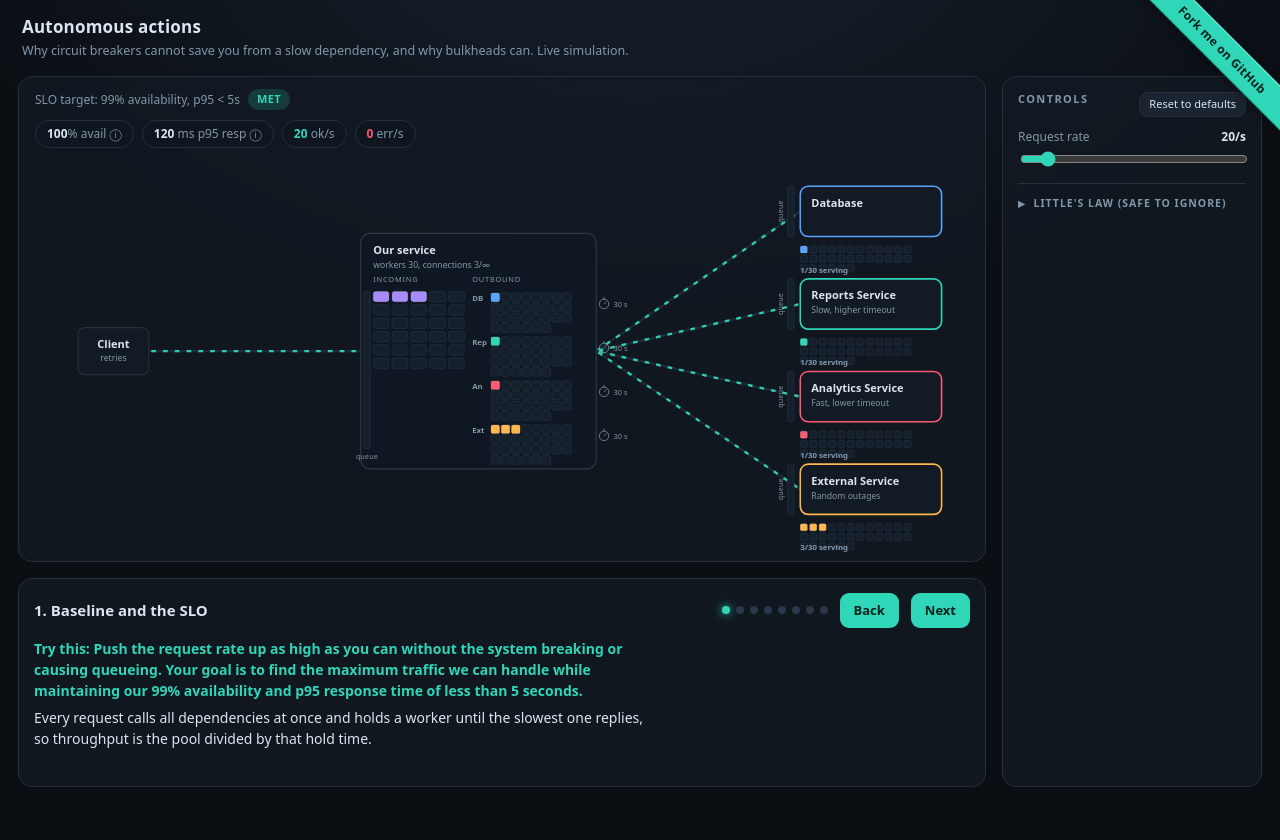
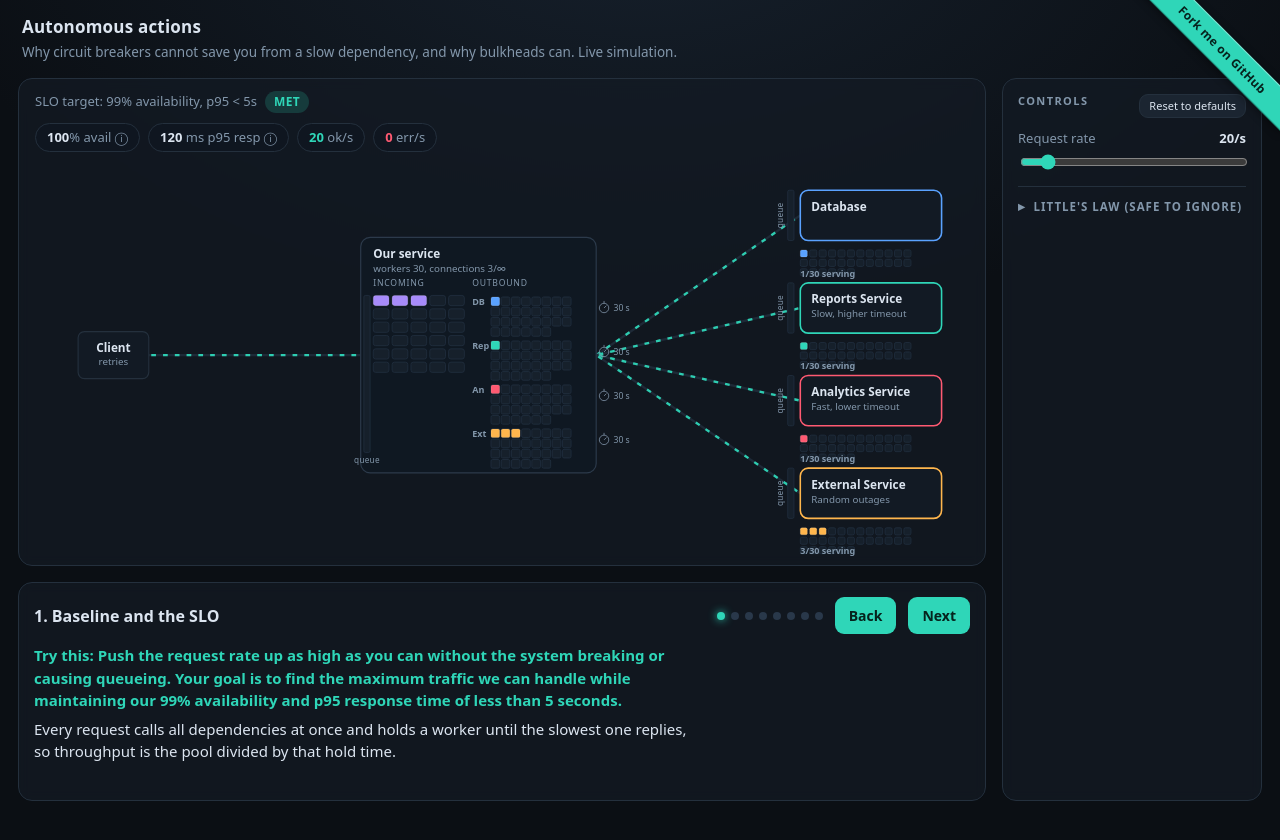
Before and after one commit to vosechu/vosechu.github.io, a Jekyll site: the page autonomous-actions/index.html, which Jekyll copies as it is, in a window 1280 px wide. Shown: the top 840 px of the page. Built offline with Jekyll 4.4.1, drawn with Linux system fonts in a browser that asks for light colours.

Commit message:
fix: bump text sizes for readability
A customer reported a lot of the text was very small. Raised the base font and
the small UI sizes, weighted toward the SVG diagram labels, which render below
their nominal px because the diagram scales down to fit its column.

Co-Authored-By: Claude Opus 4.8 (1M context) <noreply@anthropic.com>

```diff
--- a/autonomous-actions/index.html
+++ b/autonomous-actions/index.html
@@ -25,14 +25,14 @@
         radial-gradient(1200px 700px at 50% -10%, #16202c 0%, var(--bg) 60%),
         var(--bg);
       color: var(--ink);
-      font: 14px/1.5 ui-sans-serif, system-ui, -apple-system, "Segoe UI", Roboto, sans-serif;
+      font: 15px/1.5 ui-sans-serif, system-ui, -apple-system, "Segoe UI", Roboto, sans-serif;
       -webkit-font-smoothing: antialiased;
     }
     header {
       padding: 14px 22px 6px;
     }
     header h1 { margin: 0; font-size: 17px; letter-spacing: 0.2px; font-weight: 650; }
-    header p { margin: 2px 0 0; color: var(--ink-dim); font-size: 12.5px; }
+    header p { margin: 2px 0 0; color: var(--ink-dim); font-size: 13.5px; }
     /* Left column stacks the diagram and its caption; the controls panel is a
        separate full-height right column, so its sliders never push the caption
        down (the caption stays under the diagram, at diagram width). */
@@ -53,21 +53,21 @@
       backdrop-filter: blur(6px);
     }
     /* Little's Law: a collapsible section in the controls panel (built by controls.js). */
-    .little-law { margin: 6px 0 0; font-size: 11px; color: var(--ink-dim); line-height: 1.45; }
-    #little-body { margin-top: 7px; font-variant-numeric: tabular-nums; font-size: 12px; }
+    .little-law { margin: 6px 0 0; font-size: 12px; color: var(--ink-dim); line-height: 1.45; }
+    #little-body { margin-top: 7px; font-variant-numeric: tabular-nums; font-size: 13px; }
     #little-body .eq { color: var(--ink); }
     #little-body .eq b { color: var(--ink); font-weight: 700; }
     #little-body .have { margin-top: 3px; color: var(--ink-dim); }
     #little-body.over .have, #little-body.over .have b { color: var(--amber); }
-    #slo { display: flex; align-items: center; gap: 8px; padding: 2px 4px 6px; font-size: 12px; color: var(--ink-dim); }
-    #slo b { padding: 2px 9px; border-radius: 999px; font-size: 11px; font-weight: 700; letter-spacing: 0.4px; }
+    #slo { display: flex; align-items: center; gap: 8px; padding: 2px 4px 6px; font-size: 13px; color: var(--ink-dim); }
+    #slo b { padding: 2px 9px; border-radius: 999px; font-size: 12px; font-weight: 700; letter-spacing: 0.4px; }
     #slo b.met { background: rgba(47,214,184,0.18); color: var(--teal); }
     #slo b.breached { background: rgba(255,90,114,0.18); color: var(--red); }
     .info { position: relative; cursor: help; color: var(--ink-dim); }
     .info .tip {
       display: none; position: absolute; bottom: 150%; left: 50%; transform: translateX(-50%);
       width: 230px; background: var(--panel-solid); border: 1px solid var(--border); border-radius: 8px;
-      padding: 8px 10px; font-size: 11px; font-weight: 400; color: var(--ink); line-height: 1.45; z-index: 20;
+      padding: 8px 10px; font-size: 12.5px; font-weight: 400; color: var(--ink); line-height: 1.45; z-index: 20;
     }
     .info:hover .tip, .info:focus .tip { display: block; }
     #metrics { display: flex; flex-wrap: wrap; gap: 8px; padding: 4px 4px 10px; }
@@ -76,7 +76,7 @@
       border: 1px solid var(--border);
       border-radius: 999px;
       padding: 4px 11px;
-      font-size: 12px;
+      font-size: 13px;
       color: var(--ink-dim);
     }
     .chip b { color: var(--ink); font-weight: 650; font-variant-numeric: tabular-nums; }
@@ -102,12 +102,12 @@
     .panelhead h2 { margin: 0; }
     .panelhead .reset { font-size: 11px; padding: 3px 9px; }
     .control { display: block; margin: 0 0 11px; }
-    .control .lab { display: flex; justify-content: space-between; font-size: 12px; color: var(--ink-dim); margin-bottom: 3px; }
+    .control .lab { display: flex; justify-content: space-between; font-size: 13px; color: var(--ink-dim); margin-bottom: 3px; }
     .control .lab b { color: var(--ink); font-variant-numeric: tabular-nums; }
     input[type=range] {
       width: 100%; accent-color: var(--teal); background: transparent; cursor: pointer;
     }
-    .control.toggle { display: flex; justify-content: space-between; align-items: center; font-size: 12px; color: var(--ink-dim); }
+    .control.toggle { display: flex; justify-content: space-between; align-items: center; font-size: 13px; color: var(--ink-dim); }
     .control.toggle input { accent-color: var(--teal); width: auto; cursor: pointer; }
     .ctlrow { display: flex; gap: 10px; }
     .ctlrow .control { flex: 1; min-width: 0; }
@@ -115,7 +115,7 @@
     details.section { margin: 6px 0 0; padding-top: 6px; border-top: 1px solid var(--border); }
     details.section > summary {
       cursor: pointer; user-select: none; list-style: none; display: flex; align-items: center; gap: 8px;
-      padding: 4px 0; font-size: 10.5px; text-transform: uppercase; letter-spacing: 1px; color: var(--ink-dim); font-weight: 700;
+      padding: 4px 0; font-size: 11.5px; text-transform: uppercase; letter-spacing: 1px; color: var(--ink-dim); font-weight: 700;
     }
     details.section > summary::-webkit-details-marker { display: none; }
     details.section > summary::before { content: '\25B8'; font-size: 13px; color: var(--ink-dim); transition: transform .15s ease; }
@@ -126,12 +126,12 @@
 
     /* Tour bar */
     .tourhead { display: flex; align-items: center; gap: 12px; }
-    .acttitle { font-size: 15px; font-weight: 650; flex: 1; }
+    .acttitle { font-size: 16px; font-weight: 650; flex: 1; }
     #act-instruction { margin: 10px 0 0; color: var(--teal); font-weight: 600; max-width: 78ch; }
     #act-caption { margin: 6px 0 0; color: var(--ink); max-width: 78ch; }
     button {
       background: #1b2531; color: var(--ink); border: 1px solid var(--border);
-      border-radius: 9px; padding: 7px 13px; font: inherit; font-size: 13px; cursor: pointer;
+      border-radius: 9px; padding: 7px 13px; font: inherit; font-size: 14px; cursor: pointer;
       transition: background .15s, border-color .15s;
     }
     button:hover { background: #223042; border-color: #35485c; }
@@ -142,7 +142,7 @@
     .dot { width: 8px; height: 8px; border-radius: 50%; background: #29384a; }
     .dot.on { background: var(--teal); box-shadow: 0 0 8px var(--teal); }
     #readout {
-      margin-top: 10px; font-size: 12.5px; color: var(--amber);
+      margin-top: 10px; font-size: 13.5px; color: var(--amber);
       font-variant-numeric: tabular-nums; min-height: 1em;
     }
 
@@ -154,11 +154,11 @@
     .card.dep { stroke-width: 2; }
     .card.dep.faulted { stroke: var(--red) !important; stroke-width: 3.5; filter: drop-shadow(0 0 10px var(--red)); }
     .card.dep.slow { stroke: var(--amber) !important; stroke-width: 3; filter: drop-shadow(0 0 9px var(--amber)); }
-    .nodelabel { fill: var(--ink); font-size: 14px; font-weight: 600; }
-    .nodesub { fill: var(--ink-dim); font-size: 11px; }
-    .glyph { fill: var(--ink-dim); font-size: 11px; }
-    .region { fill: var(--ink-dim); font-size: 9.5px; text-transform: uppercase; letter-spacing: 1px; }
-    .outlabel { fill: var(--ink-dim); font-size: 10px; font-weight: 700; }
+    .nodelabel { fill: var(--ink); font-size: 15px; font-weight: 600; }
+    .nodesub { fill: var(--ink-dim); font-size: 12.5px; }
+    .glyph { fill: var(--ink-dim); font-size: 12.5px; }
+    .region { fill: var(--ink-dim); font-size: 11px; text-transform: uppercase; letter-spacing: 1px; }
+    .outlabel { fill: var(--ink-dim); font-size: 11.5px; font-weight: 700; }
     .fire { font-size: 17px; }
 
     .edge { stroke: #1e2a37; stroke-width: 3; fill: none; }
@@ -185,7 +185,7 @@
        wrapper is actively cutting calls to that dependency. */
     .stopwatch circle, .stopwatch line { stroke: var(--ink-dim); fill: none; transition: stroke .2s ease; }
     .stopwatch.cut circle, .stopwatch.cut line { stroke: var(--amber); }
-    .stopwatchlabel { fill: var(--ink-dim); font-size: 9.5px; font-variant-numeric: tabular-nums; transition: fill .2s ease; }
+    .stopwatchlabel { fill: var(--ink-dim); font-size: 11px; font-variant-numeric: tabular-nums; transition: fill .2s ease; }
     .stopwatchlabel.cut { fill: var(--amber); }
 
     input[type=range]:disabled { accent-color: var(--ink-dim); opacity: 0.55; cursor: not-allowed; }
@@ -205,12 +205,12 @@
     .badge.closed { fill: var(--teal); }
     .badge.half_open { fill: var(--amber); }
     .badge.open { fill: var(--red); animation: pulse 1.1s ease-in-out infinite; }
-    .badgelabel { fill: var(--ink-dim); font-size: 9.5px; text-transform: uppercase; letter-spacing: 0.5px; }
+    .badgelabel { fill: var(--ink-dim); font-size: 11px; text-transform: uppercase; letter-spacing: 0.5px; }
     @keyframes pulse { 0%,100% { filter: none; } 50% { filter: drop-shadow(0 0 7px var(--red)); } }
 
     .queuetrack { fill: #16202b; stroke: #223041; stroke-width: 1; }
     .queuebar { fill: var(--amber); opacity: 0.85; transition: height .2s ease, y .2s ease; }
-    .queuecap { fill: var(--ink-dim); font-size: 9px; letter-spacing: 0.3px; }
+    .queuecap { fill: var(--ink-dim); font-size: 10.5px; letter-spacing: 0.3px; }
   </style>
 </head>
 <body>
```
